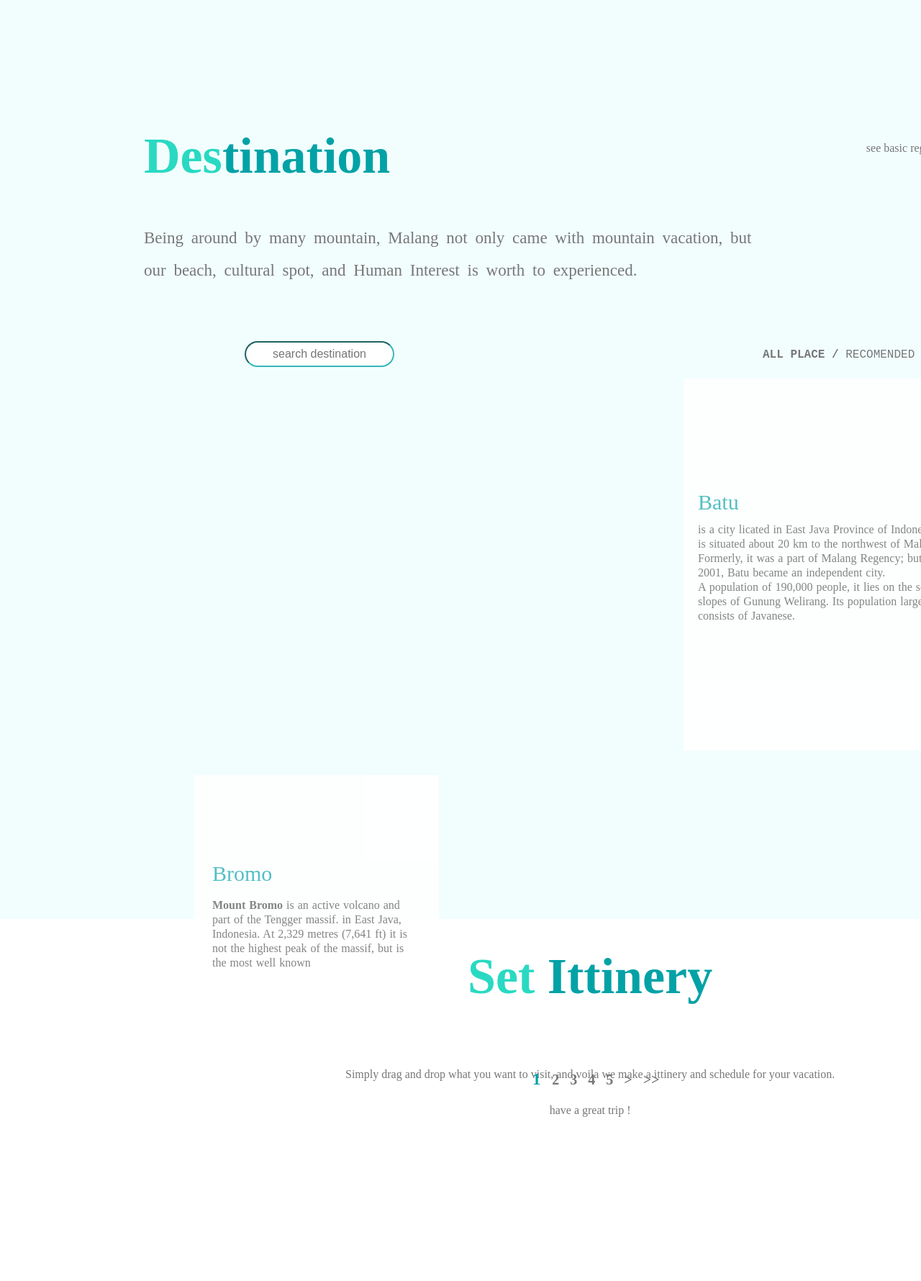
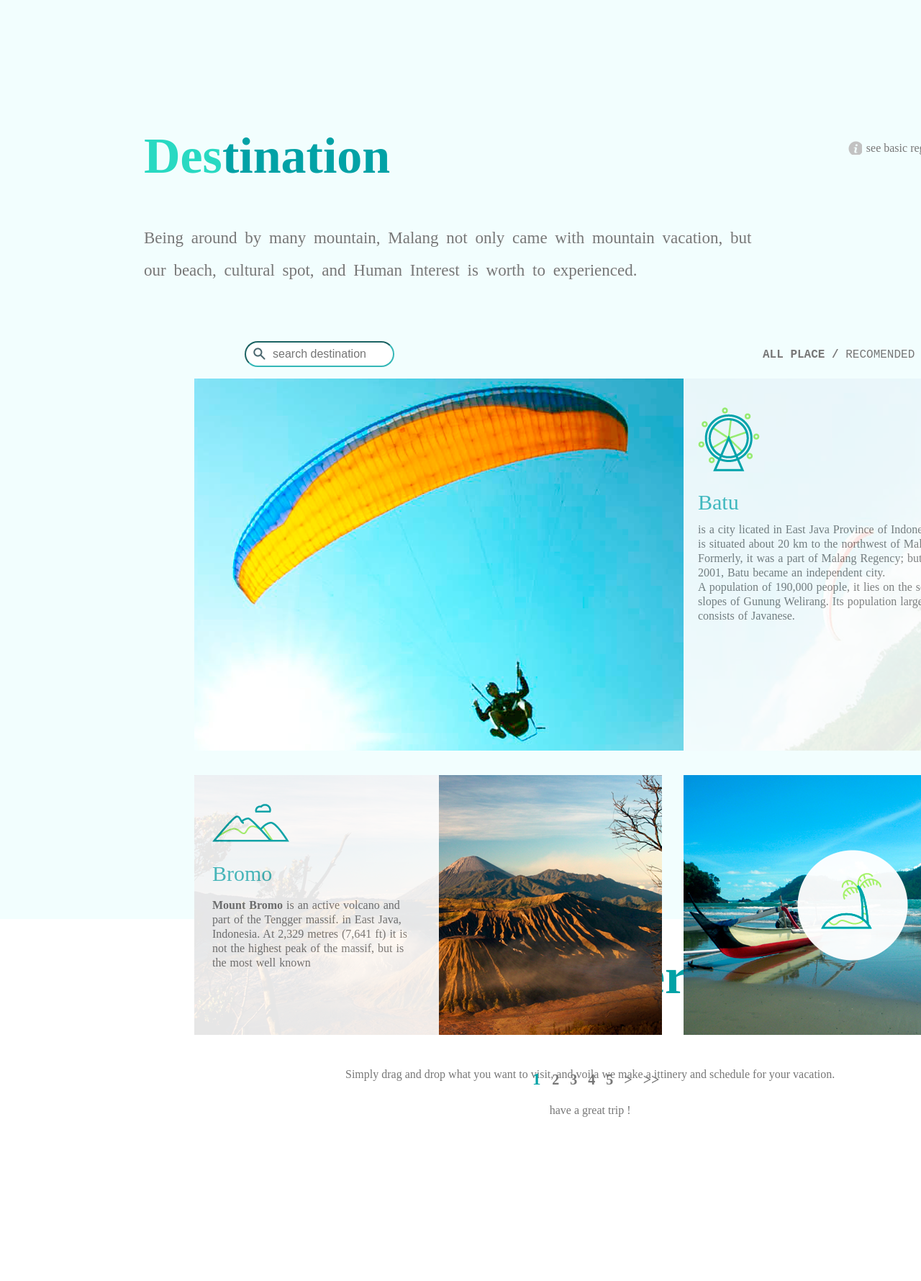
Before and after one commit to Nessing/DEREVO, a plain HTML site: page index.html in a window 1280 px wide. Shown: the part 1343-3123 px from the top of the page at 72% size. Drawn offline with Linux system fonts and the light colour scheme; the site is published under a folder, as on GitHub Pages, so addresses that start at the root find nothing.

Commit message:
edited css

```diff
--- a/style.css
+++ b/style.css
@@ -166,7 +166,7 @@ color 0.3s ease-in;
 {
 	margin-top: 140px;
 	display: flex;
-	background: url(/image/VectorSmartObject.png) no-repeat;
+	background: url(image/VectorSmartObject.png) no-repeat;
 	height: 50vh;
 	width: 45%;
 
@@ -254,7 +254,7 @@ color 0.3s ease-in;
 	border-radius: 22px;
 	height: 30px;
 	width: 200px;
-	background: url(/image/Searchandthoushallfind.png) 10px no-repeat #fff;
+	background: url(image/Searchandthoushallfind.png) 10px no-repeat #fff;
 }
 
 
@@ -281,7 +281,7 @@ color 0.3s ease-in;
 	height: 22px;
 	width: 22px;
 	position: absolute;
-	background: url(/image/Forma1.png) no-repeat;
+	background: url(image/Forma1.png) no-repeat;
 }
 
 .place__text
@@ -302,7 +302,7 @@ color 0.3s ease-in;
 
 	position: absolute;
 
-	background: url(/image/ColorBalance3.png) no-repeat;
+	background: url(image/ColorBalance3.png) no-repeat;
 	height: 100vh;
 	width: 1130px;
 	margin-left: 70px;
@@ -323,7 +323,7 @@ color 0.3s ease-in;
 
 {
 	position: absolute;
-	background: url(/image/wimdmill.png) no-repeat;
+	background: url(image/wimdmill.png) no-repeat;
 	margin-left: 20px;
 	margin-top: 40px;
 	height: 100px;
@@ -370,7 +370,7 @@ color 0.3s ease-in;
 {
 
 	position: absolute;
-	background: url(/image/Mauntin1.png) no-repeat;
+	background: url(image/Mauntin1.png) no-repeat;
 	margin-top: 1080px;
 	margin-left: 270px;
 	height: 361px;
@@ -394,7 +394,7 @@ color 0.3s ease-in;
 
 {
 	position: absolute;
-	background: url(/image/ColorBalance4.png) no-repeat;
+	background: url(image/ColorBalance4.png) no-repeat;
 	margin-top: 1080px;
 	margin-left: 950px;
 	height: 700px;
@@ -406,7 +406,7 @@ color 0.3s ease-in;
 
 {
 	margin-left: 25px;
-	background: url(/image/Mauntin.png) no-repeat;
+	background: url(image/Mauntin.png) no-repeat;
 	height: 60px;
 	width: 110px;
 }
@@ -511,7 +511,7 @@ color 0.3s ease-in;
 	margin-right: 40px;
 	padding: 25px;
 	padding-left: 45px;
-	background: url(/image/BookofWisdom.png) 16px center no-repeat #c3f37f;
+	background: url(image/BookofWisdom.png) 16px center no-repeat #c3f37f;
 	text-decoration: none;
 	font-size: 25px;
 }
@@ -534,7 +534,7 @@ color 0.3s ease-in;
 	border-radius: 100px;
 	padding: 25px;
 	padding-left: 45px;
-	background: url(/image/Printer.png) 10px center no-repeat #3ddbc7;
+	background: url(image/Printer.png) 10px center no-repeat #3ddbc7;
 	text-decoration: none;
 	font-size: 25px;
 
@@ -558,7 +558,7 @@ color 0.3s ease-in;
 	justify-content: space-around;
 	margin-top: 170px;
 	height: 68vh;
-	background: url(/image/map.png) no-repeat;
+	background: url(image/map.png) no-repeat;
 	background-size: cover;
 }
 
```
